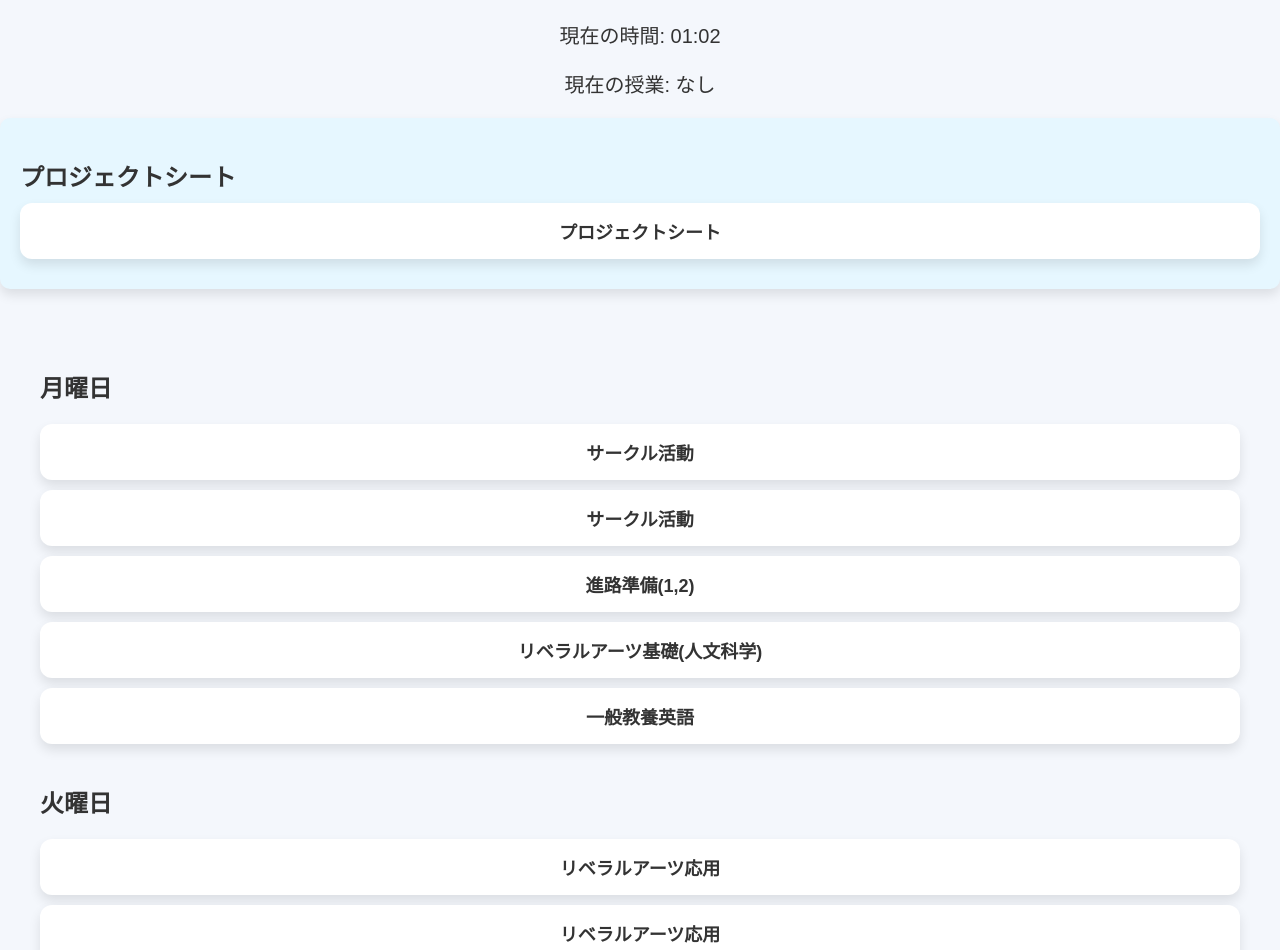
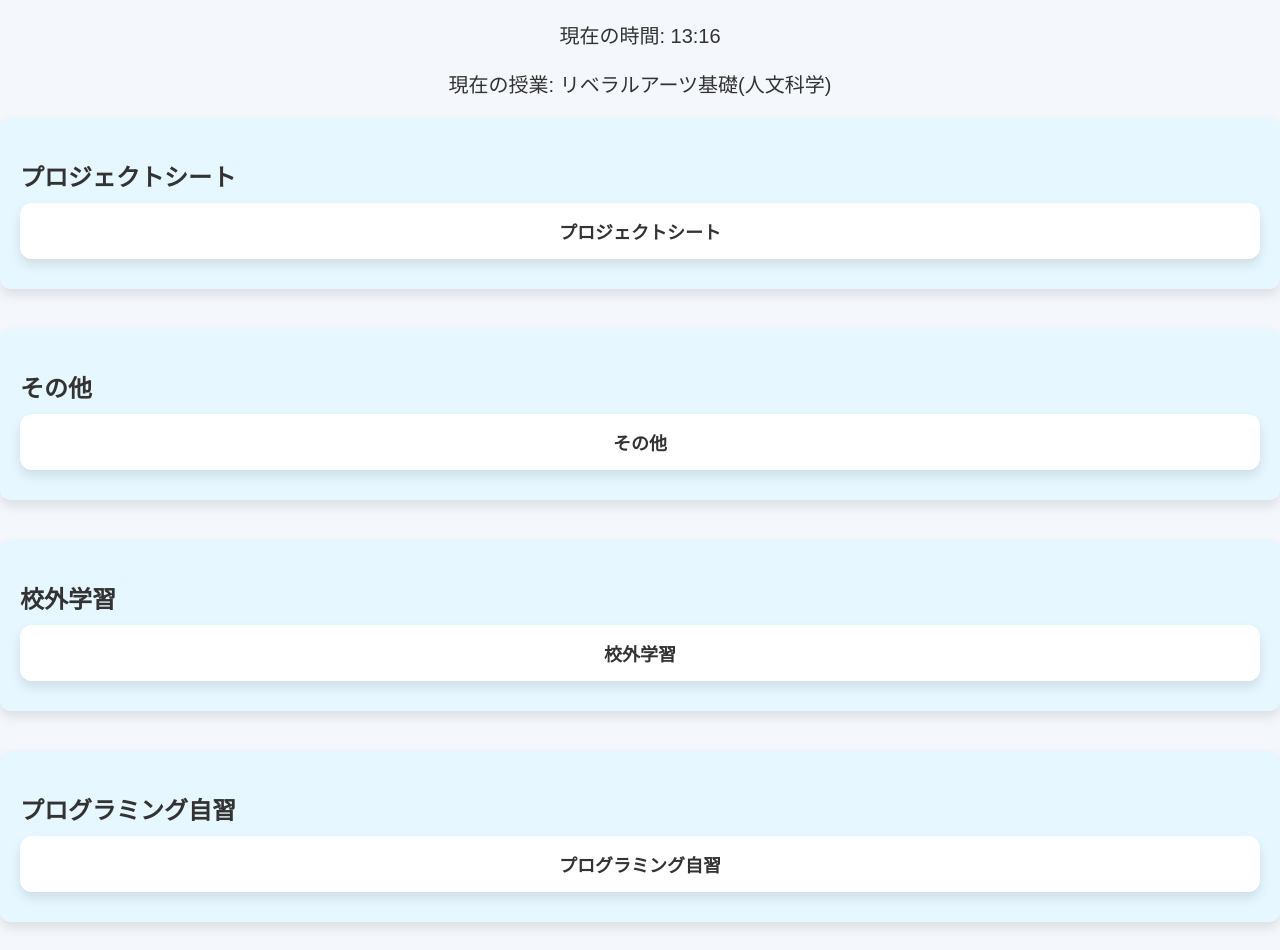
Before and after one commit to sagamin11/sagaminn.github.io, a plain HTML site: page index.html in a window 1280 px wide. Shown: the top 950 px of the page. Drawn offline with Linux system fonts and the light colour scheme.

Commit message:
Update index.html

```diff
--- a/index.html
+++ b/index.html
@@ -105,6 +105,7 @@
     <p id="current-time">現在の時間: --:--</p>
     <p id="current-period">現在の授業: -</p>
   </div>
+
   <div class="extra-section">
     <h2 class="extra-title">プロジェクトシート</h2>
     <div class="worksheet-card">
@@ -113,63 +114,74 @@
       </a>
     </div>
   </div>
+  <div class="extra-section">
+    <h2 class="extra-title">その他</h2>
+    <div class="worksheet-card">
+      <a href="https://classroom.google.com/w/NjU2MTczMTA5OTI5/tc/NjgyMzIwMTUyNTk3" target="_blank">
+        その他
+      </a>
+    </div>
+  </div>
+
+  <div class="extra-section">
+    <h2 class="extra-title">校外学習</h2>
+    <div class="worksheet-card">
+      <a href="https://classroom.google.com/w/NjU2MTczMTA5OTI5/tc/Njc4MzYxODkxODQ1" target="_blank">
+        校外学習
+      </a>
+    </div>
+  </div>
+
+  <div class="extra-section">
+    <h2 class="extra-title">プログラミング自習</h2>
+    <div class="worksheet-card">
+      <a href="https://classroom.google.com/w/NjU2MTczMTA5OTI5/tc/Njc1OTkyMTk5OTAw" target="_blank">
+        プログラミング自習
+      </a>
+    </div>
+  </div>
+
 
   <div id="worksheet-links"></div>
 
+
   <script>
   const timetable = {
-      月: ["サークル活動", "サークル活動", "進路準備(1,2)", "昼休み", "リベラルアーツ基礎(人文科学)", "クリエイティブ検定", "一般教養英語"],
-
+    月: ["サークル活動", "サークル活動", "進路準備(1,2)", "進路準備(3年進学)", "進路準備(3年就職)", "昼休み", "リベラルアーツ基礎(人文科学)", "クリエイティブ検定", "一般教養英語"],
     火: ["リベラルアーツ応用", "リベラルアーツ応用", "キャンパス授業", "昼休み", "総合型選抜対策(応用)", "中国語初級", "中国語初級"],
-
     水: ["プロジェクトNα", "プロジェクトNβ", "総合型選抜対策(標準)", "昼休み", "リベラルアーツ基礎(社会科学)", "統計検定対策4級", "ゼミナール"],
-
-      木: ["プロジェクトN基礎", "プロジェクトN基礎", "キャンパス授業", "昼休み", "アート・デザイン", "アート・デザイン", "コミュニティ活動"],
-
+    木: ["プロジェクトN基礎", "プロジェクトN応用", "キャンパス授業", "昼休み", "アート・デザイン", "アート・デザイン", "コミュニティ活動"],
     金: ["プロジェクトNα", "プロジェクトNβ", "目標設定", "昼休み", "リベラルアーツ基礎(自然科学)", "英語検定対策2級", "キャンパス授業"]
   };
 
   const worksheets = [
+    { name: '進路準備(1,2)', url: 'https://classroom.google.com/w/NjU2MTczMTA5OTI5/tc/Njg0MDQ2OTc0Nzcw' },
+    { name: '進路準備(3年進学)', url: 'https://classroom.google.com/w/NjU2MTczMTA5OTI5/tc/Njc2Mjc1Mjk0MTg3' },
+    { name: '進路準備(3年就職)', url: 'https://classroom.google.com/w/NjU2MTczMTA5OTI5/tc/NjgzMjQwNTExNTUx' },
     { name: 'プロジェクトシート', url: 'https://docs.google.com/spreadsheets/d/1jgXhiN8HFjyJ-pgesb2G0_Y8xxZCoz0I5aWGLa6yYNs/edit?gid=1783021986#gid=1783021986' },
-
     { name: '英語検定対策2級', url: 'https://classroom.google.com/w/NjU2MTczMTA5OTI5/tc/NzIxMTMzOTQzNTcw' },
-
     { name: '統計検定対策4級', url: 'https://classroom.google.com/w/NjU2MTczMTA5OTI5/tc/NzE5NTYzODg1MjY4' },
-
     { name: '目標設定', url: 'https://classroom.google.com/w/NjU2MTczMTA5OTI5/tc/Njc1NDAwMzMwNzA4' },
-
     { name: 'コミュニティ活動', url: 'https://classroom.google.com/w/NjU2MTczMTA5OTI5/tc/NjgyMjE1MDEzNDE5' },
-
-{ name: 'ゼミナール', url: 'https://classroom.google.com/c/NjU2MTczMTA5OTI5/a/NzMwMzcxOTQ2NjE1/details' },
-
+    { name: 'ゼミナール', url: 'https://classroom.google.com/w/NjU2MTczMTA5OTI5/tc/NjgyNzk2NTk5NDUy' },
     { name: 'サークル活動', url: 'https://classroom.google.com/w/NjU2MTczMTA5OTI5/tc/NjkyODQ3MTA0ODEy' },
-
     { name: 'キャンパス授業', url: 'https://classroom.google.com/w/NjU2MTczMTA5OTI5/tc/NjkyODQ2MDUyMDM5' },
-
     { name: '進路準備(1,2)', url: 'https://classroom.google.com/w/NjU2MTczMTA5OTI5/tc/Njg0MDQ2OTc0Nzcw' },
-
     { name: '一般教養英語', url: 'https://classroom.google.com/w/NjU2MTczMTA5OTI5/tc/Njc5MzY5NTkzMDg4' },
-
     { name: 'プロジェクトN基礎', url: 'https://classroom.google.com/w/NjU2MTczMTA5OTI5/tc/Njc2MDkxNDEzNjkz' },
-
+    { name: 'プロジェクトN応用', url: 'https://classroom.google.com/w/NjU2MTczMTA5OTI5/tc/Njc2MDg3MTQ2OTA4' },
     { name: 'プロジェクトNα', url: 'https://classroom.google.com/w/NjU2MTczMTA5OTI5/tc/Njc1NjY5OTcwOTUw' },
-
     { name: 'プロジェクトNβ', url: 'https://classroom.google.com/w/NjU2MTczMTA5OTI5/tc/Njc4NTI4ODA3OTIy' },
-
     { name: 'リベラルアーツ基礎(自然科学)', url: 'https://classroom.google.com/w/NjU2MTczMTA5OTI5/tc/Njc4NDE2OTgxNDgy' },
-
     { name: 'アート・デザイン', url: 'https://classroom.google.com/w/NjU2MTczMTA5OTI5/tc/Njc4NDE2ODk1MzY2' },
-
     { name: 'リベラルアーツ基礎(社会科学)', url: 'https://classroom.google.com/w/NjU2MTczMTA5OTI5/tc/Njc4NDE2NzE1MTEx' },
-
     { name: 'リベラルアーツ応用', url: 'https://classroom.google.com/w/NjU2MTczMTA5OTI5/tc/Njc4NDE2MTc1MzI4' },
-
     { name: '総合型選抜対策(応用)', url: 'https://classroom.google.com/w/NjU2MTczMTA5OTI5/tc/Njc1Mzk4MzEyMjA4' },
-
     { name: 'リベラルアーツ基礎(人文科学)', url: 'https://classroom.google.com/w/NjU2MTczMTA5OTI5/tc/Njc4MzYyNDM4MTEw' }
   ];
 
   const worksheetLinks = document.getElementById('worksheet-links');
+
 
   for (const day in timetable) {
     const daySection = document.createElement('div');
@@ -200,8 +212,10 @@
     worksheetLinks.appendChild(daySection);
   }
 
+  // 現在の時間と授業を更新する関数
   const updateCurrentTimeInfo = () => {
-      const now = new Date();
+    const now = new Date('2024-12-09T13:16:00');
+
     const hours = now.getHours().toString().padStart(2, '0');
     const minutes = now.getMinutes().toString().padStart(2, '0');
     const formattedTime = `${hours}:${minutes}`;
@@ -211,7 +225,9 @@
       { start: 9 * 60 + 45, end: 10 * 60 + 35 },
       { start: 10 * 60 + 45, end: 11 * 60 + 35 },
       { start: 11 * 60 + 45, end: 12 * 60 + 35 },
-        { start: 12 * 60 + 36, end: 13 * 60 + 14 },
+      { start: 11 * 60 + 45, end: 12 * 60 + 35 },
+      { start: 11 * 60 + 45, end: 12 * 60 + 35 },
+      { start: 12 * 60 + 35, end: 13 * 60 + 15 },
       { start: 13 * 60 + 15, end: 14 * 60 + 5 },
       { start: 14 * 60 + 15, end: 15 * 60 + 5 },
       { start: 15 * 60 + 15, end: 16 * 60 + 5 }
@@ -229,6 +245,7 @@
     document.getElementById('current-time').textContent = `現在の時間: ${formattedTime}`;
     document.getElementById('current-period').textContent = `現在の授業: ${currentSubjects || 'なし'}`;
 
+
     document.querySelectorAll('.worksheet-card').forEach(card => {
       card.classList.remove('highlight');
     });
@@ -237,14 +254,32 @@
     const cards = document.querySelectorAll('.worksheet-card');
     cards.forEach(card => {
       const link = card.querySelector('a');
-          if (link && link.textContent === currentSubjects) {
+      if (link) {
+
+        if ((currentSubjects.includes('プロジェクトNα') || currentSubjects.includes('プロジェクトNβ')) &&
+            (link.textContent === 'プロジェクトNα' || link.textContent === 'プロジェクトNβ')) {
+          card.classList.a
+          dd('highlight');
+        }
+        if ((currentSubjects.includes('プロジェクトN基礎') || currentSubjects.includes('プロジェクトN応用')) &&
+            (link.textContent === 'プロジェクトN基礎' || link.textContent === 'プロジェクトN応用')) {
           card.classList.add('highlight');
+        }
+
+        else if (currentSubjects.includes(link.textContent) ||
+                (currentSubjects.includes('進路準備(1,2)') && (link.textContent === '進路準備(1,2)' || link.textContent === '進路準備(3年進学)' || link.textContent === '進路準備(3年就職)'))) {
+          card.classList.add('highlight');
+        }
       }
     });
   }
 };
 
+
+  updateCurrentTimeInfo();
   setInterval(updateCurrentTimeInfo, 1000);
+</script>
+
     updateCurrentTimeInfo();
   </script>
 </body>
```
Lines whose indentation alone changed are shown as unchanged.
